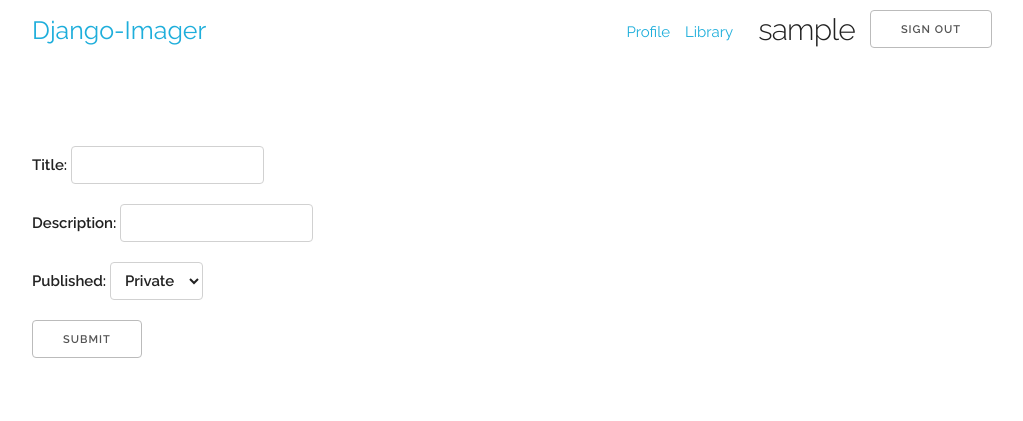
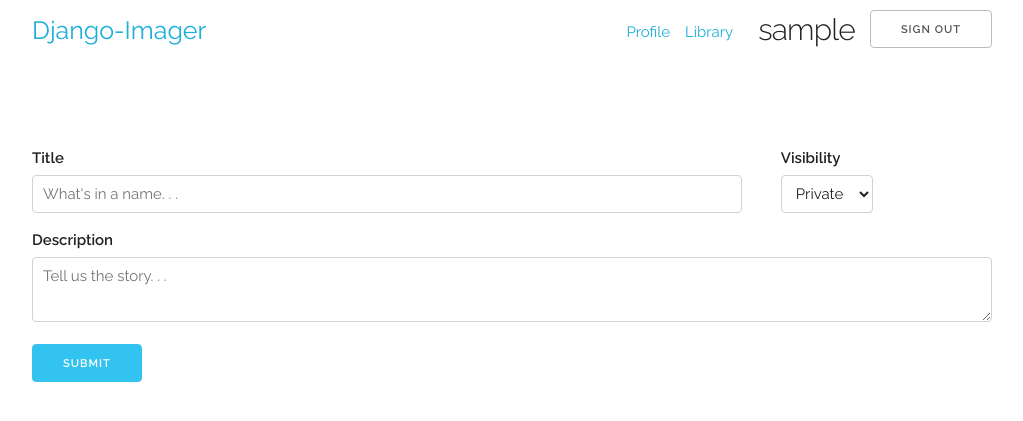
Before and after one commit to jesseklein406/django-imager, a Django app: page /images/photos/edit/1/ in a window 1280 px wide. Shown: the top 421 px of the page, without its empty margins (128-1151 px from the left). Run offline with Django 3.2, Linux system fonts and the light colour scheme; a user stored in the database is signed in; tables that the repository leaves empty hold one stand-in row (values such as "Sample post"); some libraries are stand-ins or nearby versions.

Commit message:
Refactor photo edit template; view not populating with current fields

```diff
--- a/imagersite/imager_images/templates/imager_images/photo_edit.html
+++ b/imagersite/imager_images/templates/imager_images/photo_edit.html
@@ -7,19 +7,23 @@
 {% endblock %}
 
 {% block content %}
-  {% if photo|photo_is_editable:user %}
-    <form action="{% url 'photo_edit' pk=photo.id %}" method="post">{% csrf_token %}
-      <label>Title: <input type="text" name="title"></label>
-      <label>Description: <input type="text" name="description"></label>
-      <label>Published: <select name="published">
-        <option value="private">Private</option>
-        <option value="shared">Shared</option>
-        <option value="public">Public</option>
+  <form action="{% url 'photo_edit' pk=photo.id %}" method="post">{% csrf_token %}
+    <div class="row">
+      <div class="nine columns">
+        <label for="photo_title">Title</label>
+        <input type="text" class="u-full-width" id="photo_title" name="title" placeholder="What's in a name. . ."/>
+      </div><!-- end column -->
+      <div class="three columns">
+        <label>Visibility</label>
+        <select name="published">
+          <option value="private">Private</option>
+          <option value="shared">Shared</option>
+          <option value="public">Public</option>
         </select>
-      </label>
-      <input type="submit" name="photoedit" value="Submit">
-    </form>
-  {% else %}
-    <p>Not found</p>
-  {% endif %}
+      </div><!-- end column -->
+    </div><!-- end row -->
+    <label for="photo_description">Description</label>
+    <textarea name="description" id="photo_description" placeholder="Tell us the story. . ." class="u-full-width"></textarea>
+    <input type="submit" class="button-primary" name="photoedit" value="Submit">
+  </form>
 {% endblock %}
```
